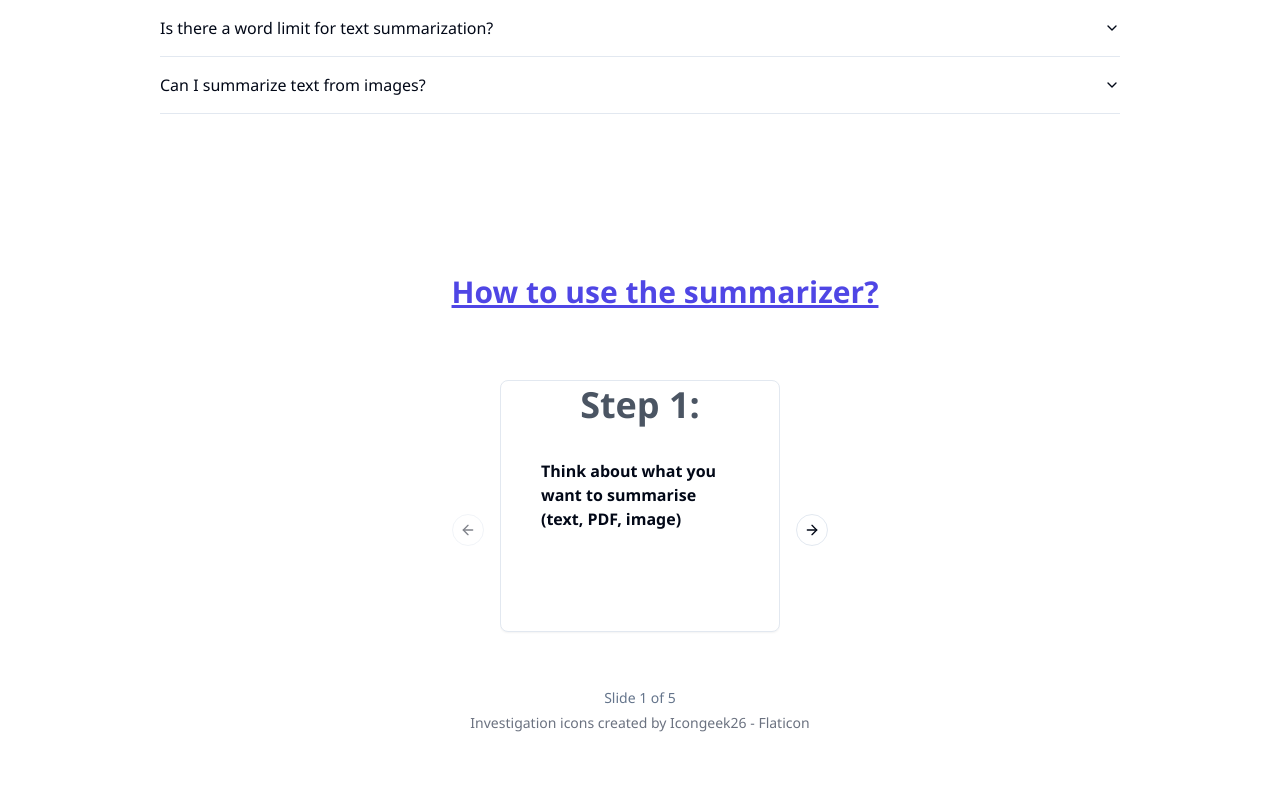
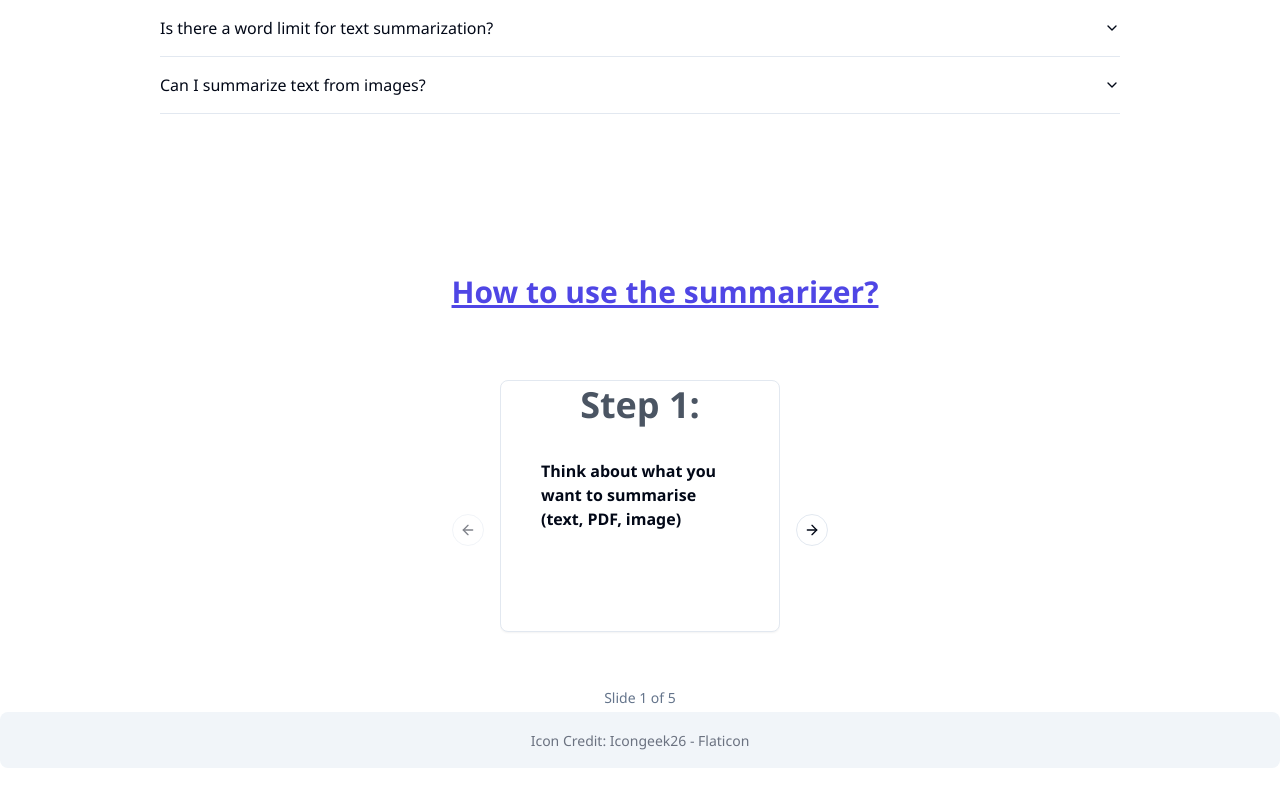
Before and after one commit to m-kuehnle/ai-tool, a React (Vite) app: page / in a window 1280 px wide. Shown: the part 1547-2347 px from the top of the page. Before the commit the page ends 2289 px from the top, so only its background shows below. Built offline with nearby package versions, Linux system fonts and the light colour scheme; no server answers.

Commit message:
add simple footer

```diff
--- a/src/App.tsx
+++ b/src/App.tsx
@@ -9,6 +9,7 @@ import ImageInput from "./sections/imageInput";
 import FAQ from "./sections/FAQ";
 import CarouselDApiDemo from "./sections/howToUse";
 import Background from "./sections/background";
+import Footer from "./sections/footer";
 
 function App() {
   const inputOptions = ["text-input", "file-input", "image-input"];
@@ -57,16 +58,8 @@ function App() {
           <CarouselDApiDemo />
         </div>
 
-        {/* Icon Credits */}
-        <div className="my-2 text-center">
-          <a
-            href="https://www.flaticon.com/free-icons/investigation"
-            title="investigation icons"
-            className="text-gray-500 text-sm"
-          >
-            Investigation icons created by Icongeek26 - Flaticon
-          </a>
-        </div>
+        <Footer/>
+
         <Background />
       </ThemeProvider>
     </>
--- /dev/null
+++ b/src/sections/footer.tsx
@@ -0,0 +1,18 @@
+
+const footer = () => {
+  return (
+    <div className="bg-muted p-2 rounded-lg my-8">
+    <div className="my-2 text-center">
+      <a
+        href="https://www.flaticon.com/free-icons/investigation"
+        title="investigation icons"
+        className="text-gray-500 text-sm"
+      >
+        Icon Credit: Icongeek26 - Flaticon
+      </a>
+    </div>
+    </div>
+  );
+};
+
+export default footer;
```
